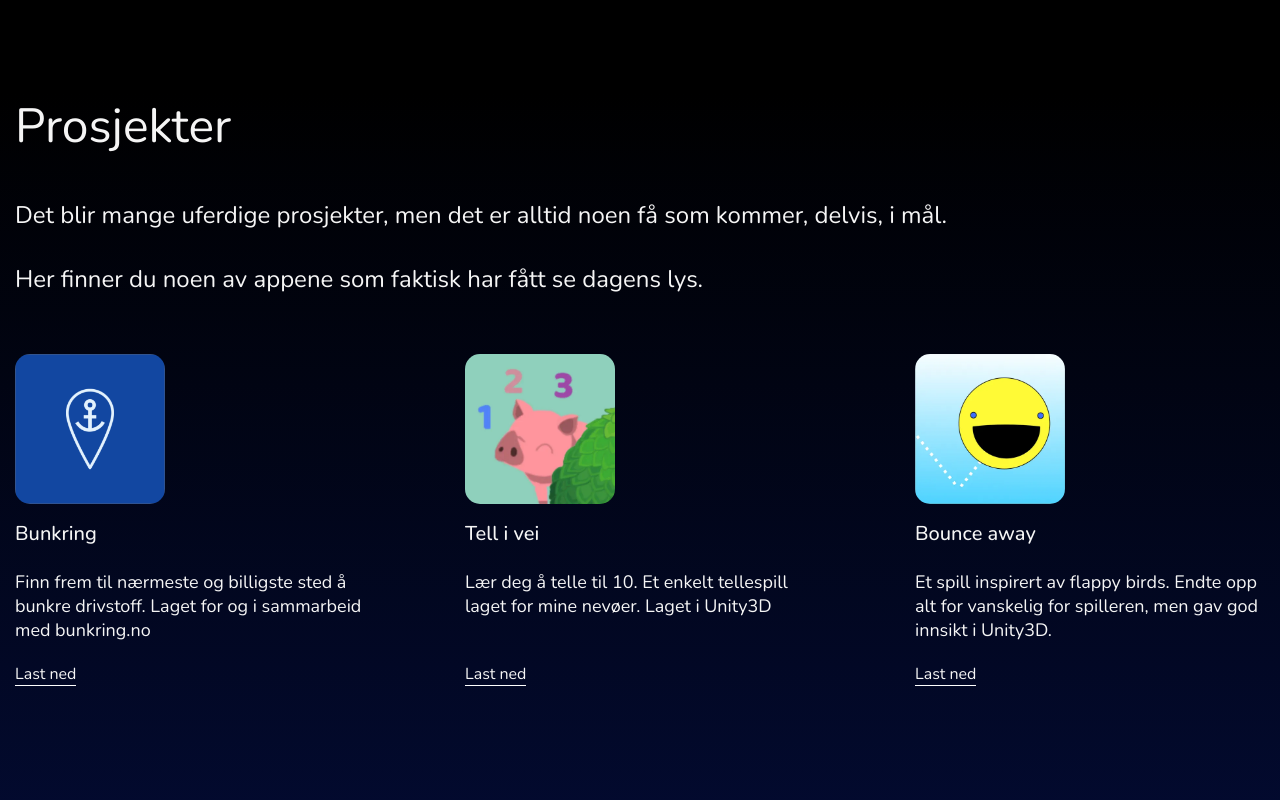
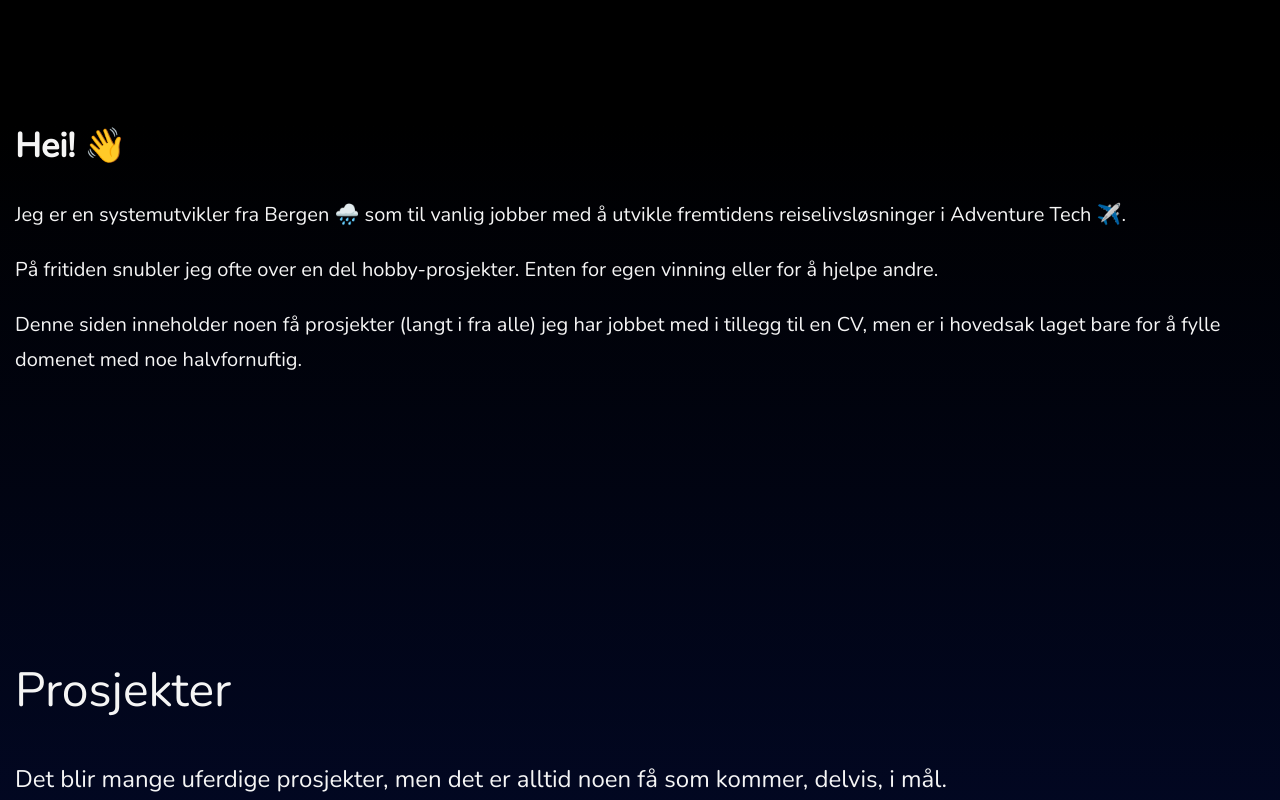
Before and after one commit to ertkjern/ertkjern.com, a Next.js app: page / in a window 1280 px wide. Shown: the part 740-1540 px from the top of the page. Built offline with nearby package versions, Linux system fonts and the light colour scheme.

Commit message:
Done (for now)

```diff
--- /dev/null
+++ b/components/layout/about/about.module.scss
@@ -0,0 +1,11 @@
+.about{
+    margin-top: 70px;
+    margin-bottom: 35vh;
+    h2{
+        font-size: $fontSize600;
+    }
+    p{
+        font-size: $fontSize400;
+        line-height: 35px;
+    }
+}
--- /dev/null
+++ b/components/layout/about/about.tsx
@@ -0,0 +1,24 @@
+import styles from './about.module.scss';
+
+const About = () => {
+  return (
+    <div id="about" className={`container ${styles.about}`}>
+      <h2>Hei! 👋</h2>
+      <p>
+        Jeg er en systemutvikler fra Bergen 🌧️ som til vanlig jobber med å
+        utvikle fremtidens reiselivsløsninger i Adventure Tech ✈️.
+      </p>
+      <p>
+        På fritiden snubler jeg ofte over en del hobby-prosjekter. Enten for
+        egen vinning eller for å hjelpe andre.
+      </p>
+      <p>
+        Denne siden inneholder noen få prosjekter (langt i fra alle) jeg har
+        jobbet med i tillegg til en CV, men er i hovedsak laget bare for å fylle
+        domenet med noe halvfornuftig.
+      </p>
+    </div>
+  );
+};
+
+export default About;
--- a/components/layout/cv/cv.tsx
+++ b/components/layout/cv/cv.tsx
@@ -23,7 +23,7 @@ const CV = () => {
           fromDate={new Date('01/01/2017')}
           toDate={new Date('01/08/2019')}
           jobTitle="UX Utvikler"
-          jobType="Full Time"
+          jobType="Fulltid"
           image={{
             src: '/images/cv/evry.svg',
             alt: 'Evry logo',
--- a/pages/index.tsx
+++ b/pages/index.tsx
@@ -1,6 +1,7 @@
 import type { NextPage } from 'next';
 import Head from 'next/head';
 import Link from 'next/link';
+import About from '../components/layout/about/about';
 import CV from '../components/layout/cv/cv';
 import Projects from '../components/layout/projects/projects';
 import styles from '../styles/pages/Home.module.scss';
@@ -52,6 +53,7 @@ const Home: NextPage = () => {
           </div>
         </div>
         <div className={styles.mainContent}>
+          <About />
           <Projects />
           <CV />
         </div>
```
